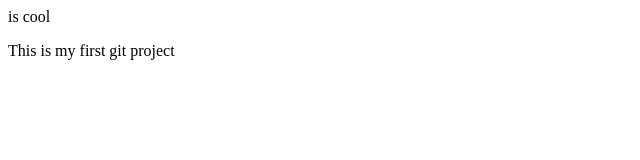
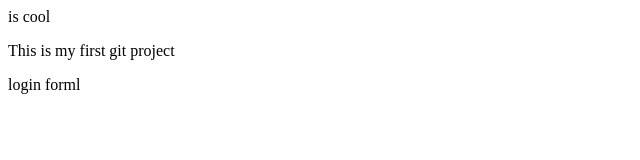
Before and after one commit to wilskotton/SampleApp, a plain HTML site: page index.html in a window 1280 px wide. Shown: the full height of the page, 0-640 px from the left. Drawn offline with Linux system fonts and the light colour scheme.

Commit message:
login form

```diff
--- a/index.html
+++ b/index.html
@@ -10,5 +10,7 @@
     <header>is cool</header>
     <p>This is my first git project
     </p>
+
+    login forml
 </body>
 </html>
```
Also changed, not shown: login.html (added, +1 -0 lines).
